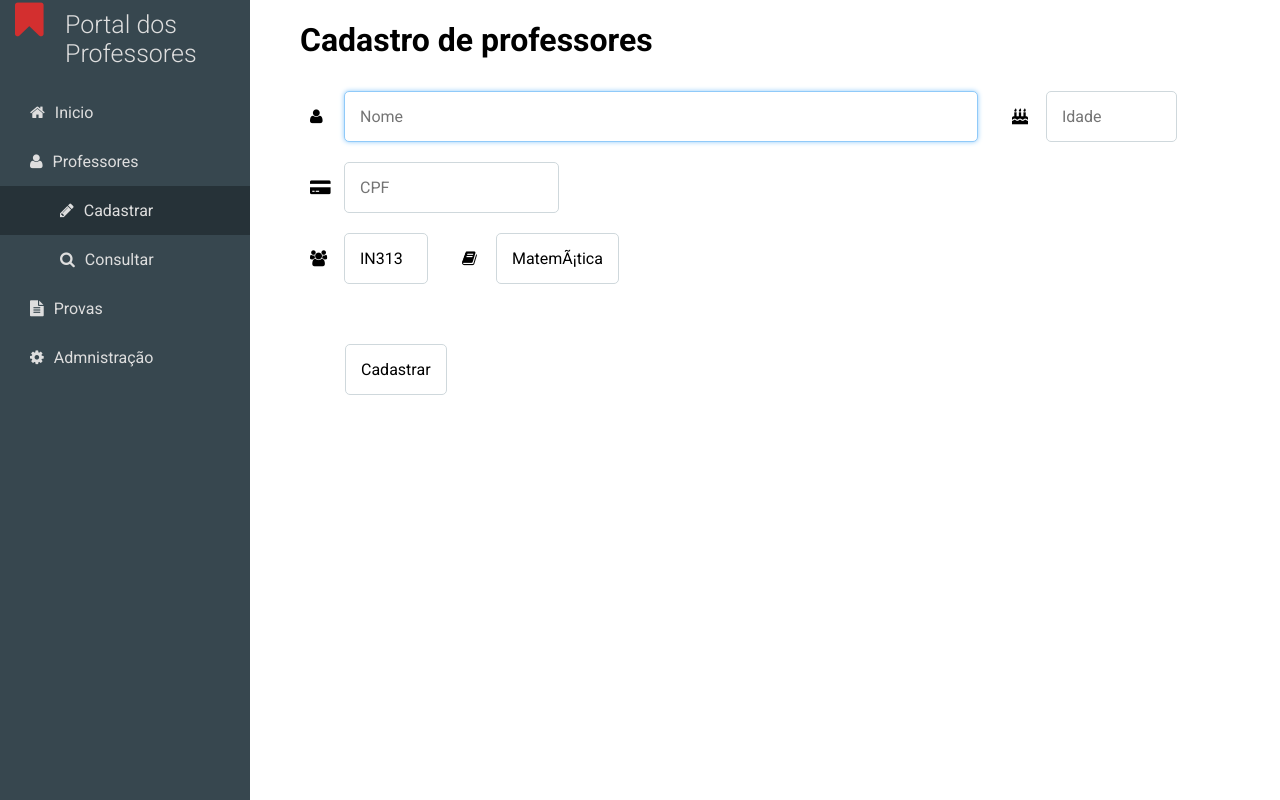
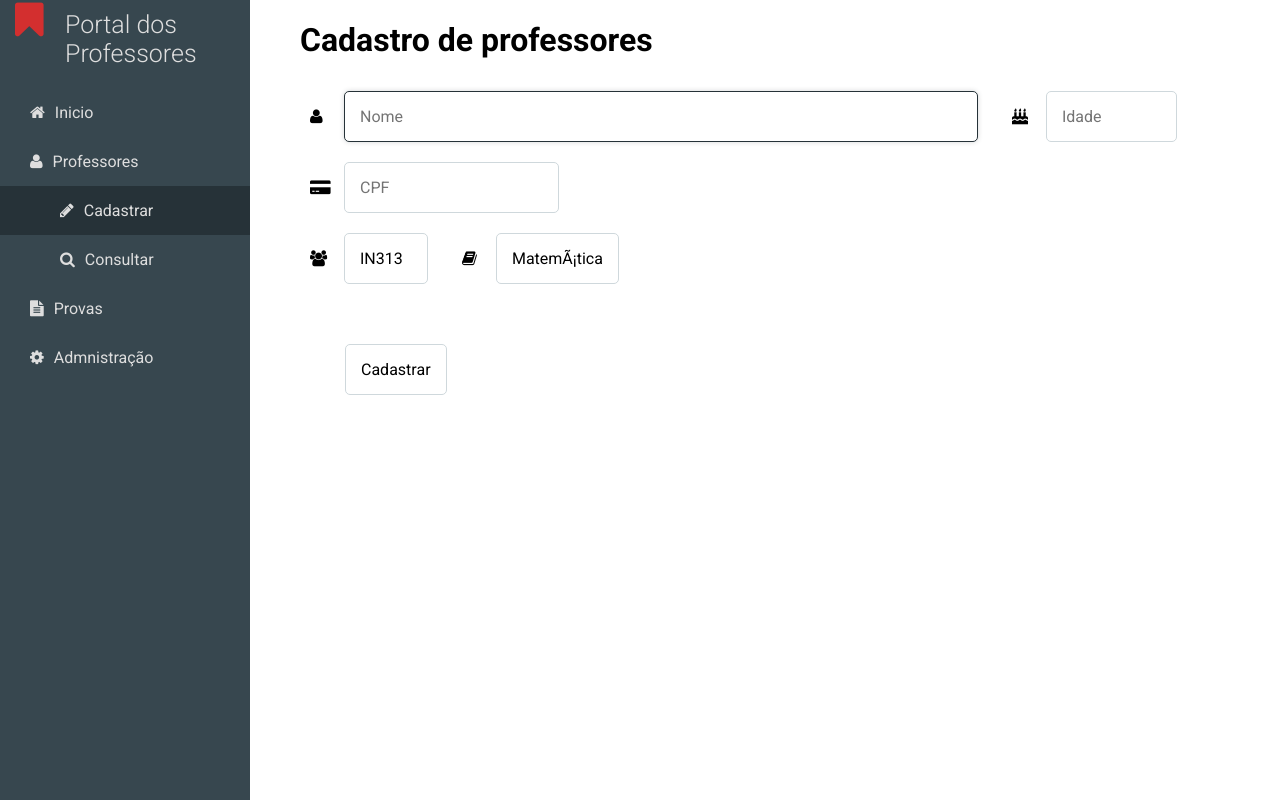
Before and after one commit to geraldo-fada/CadastroEscolar, a PHP site: page /cadastroProfessor.php in a window 1280 px wide, with the restyled element focused. Run offline with PHP 8.4, Linux system fonts and the light colour scheme; data comes from the database, SQL or seed files in the repository.

Commit message:
Correção css

```diff
--- a/assets/css/main.css
+++ b/assets/css/main.css
@@ -86,8 +86,8 @@
 }
 
 input[type=text]:focus, input[type=submit]:focus, select:focus, input[type=submit]:hover {
-  border: 1px solid #90caf9;
-  box-shadow: 0px 0px 5px 0px rgba(144,202,249,1);
+  border: 1px solid #263238;
+  box-shadow: 0px 0px 5px 0px rgba(38, 50, 56, 0.2);
 }
 
 input[type=submit] {
```
